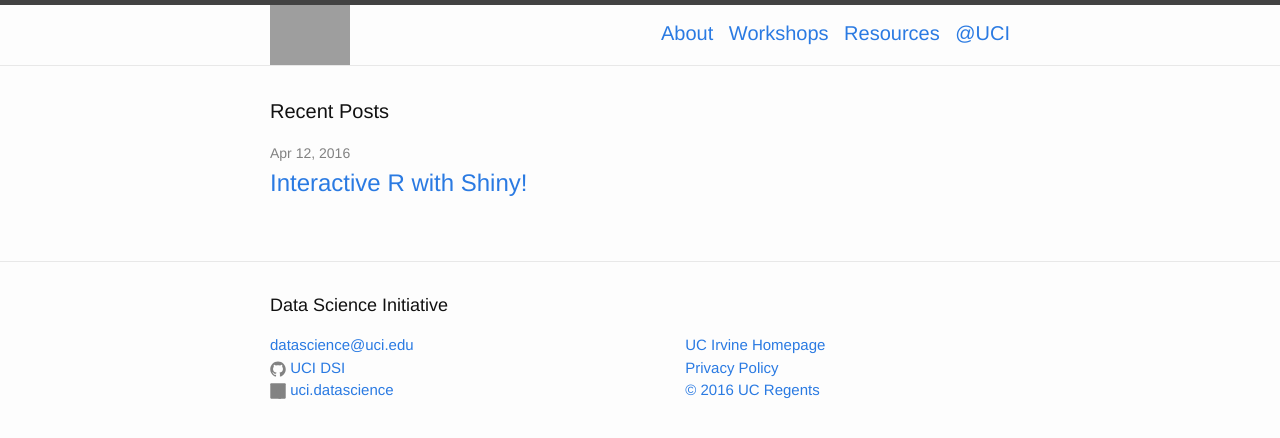
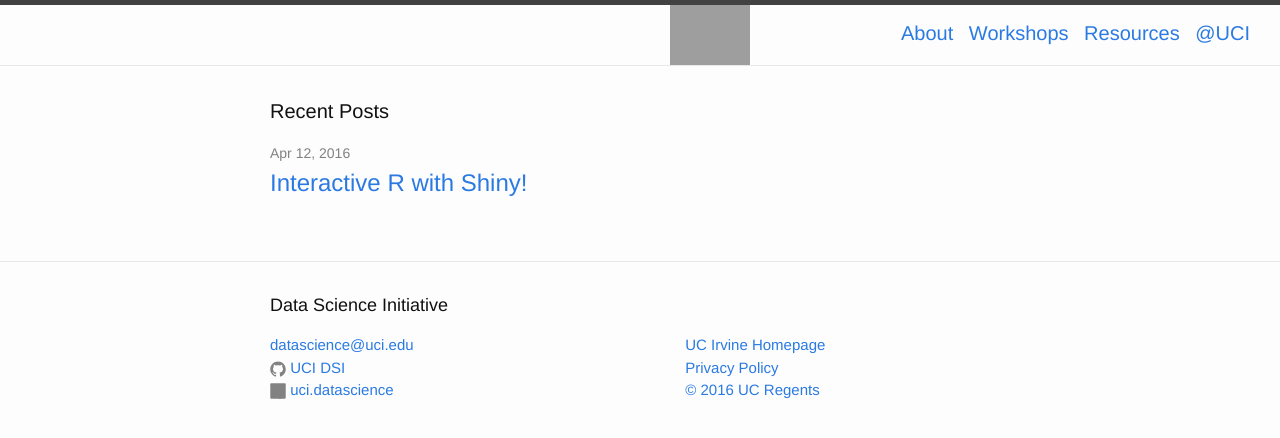
Before and after one commit to UCIDataScienceInitiative/UCIDataScienceInitiative.github.io, a Jekyll site: the page built from index.html, in a window 1280 px wide. Shown: the top 438 px of the page. Built offline with Jekyll 4.4.1, drawn with Linux system fonts in a browser that asks for light colours; grey boxes are pictures that could not be loaded.

Commit message:
Update _base.scss

```diff
--- a/_sass/_base.scss
+++ b/_sass/_base.scss
@@ -181,7 +181,7 @@ pre {
     max-width: -webkit-calc(#{$content-width} - (#{$spacing-unit} * 2));
     max-width:         calc(#{$content-width} - (#{$spacing-unit} * 2));
     margin-right: auto;
-    margin-left: auto;
+    margin-left: 50%;
     padding-right: $spacing-unit;
     padding-left: $spacing-unit;
     @extend %clearfix;
```
